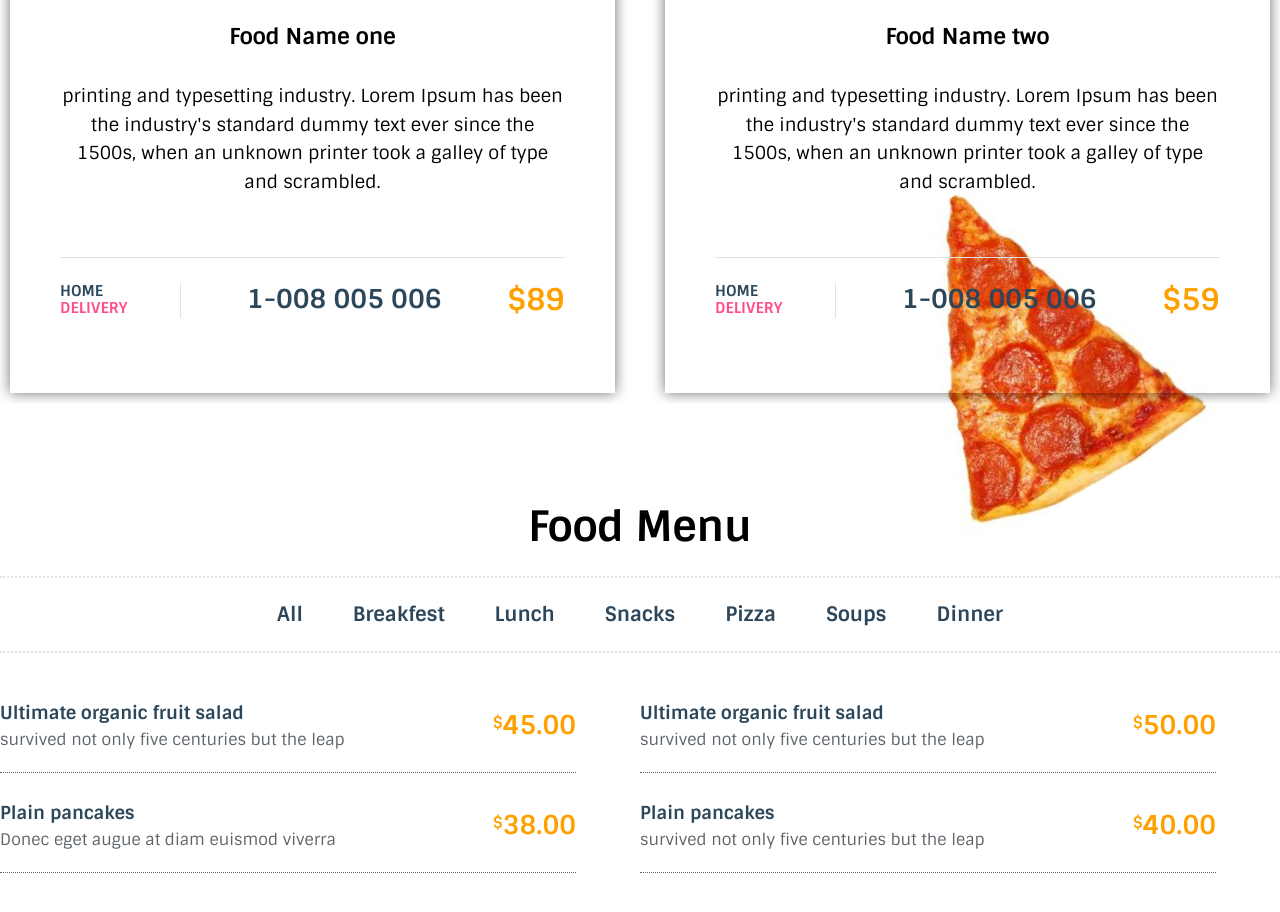
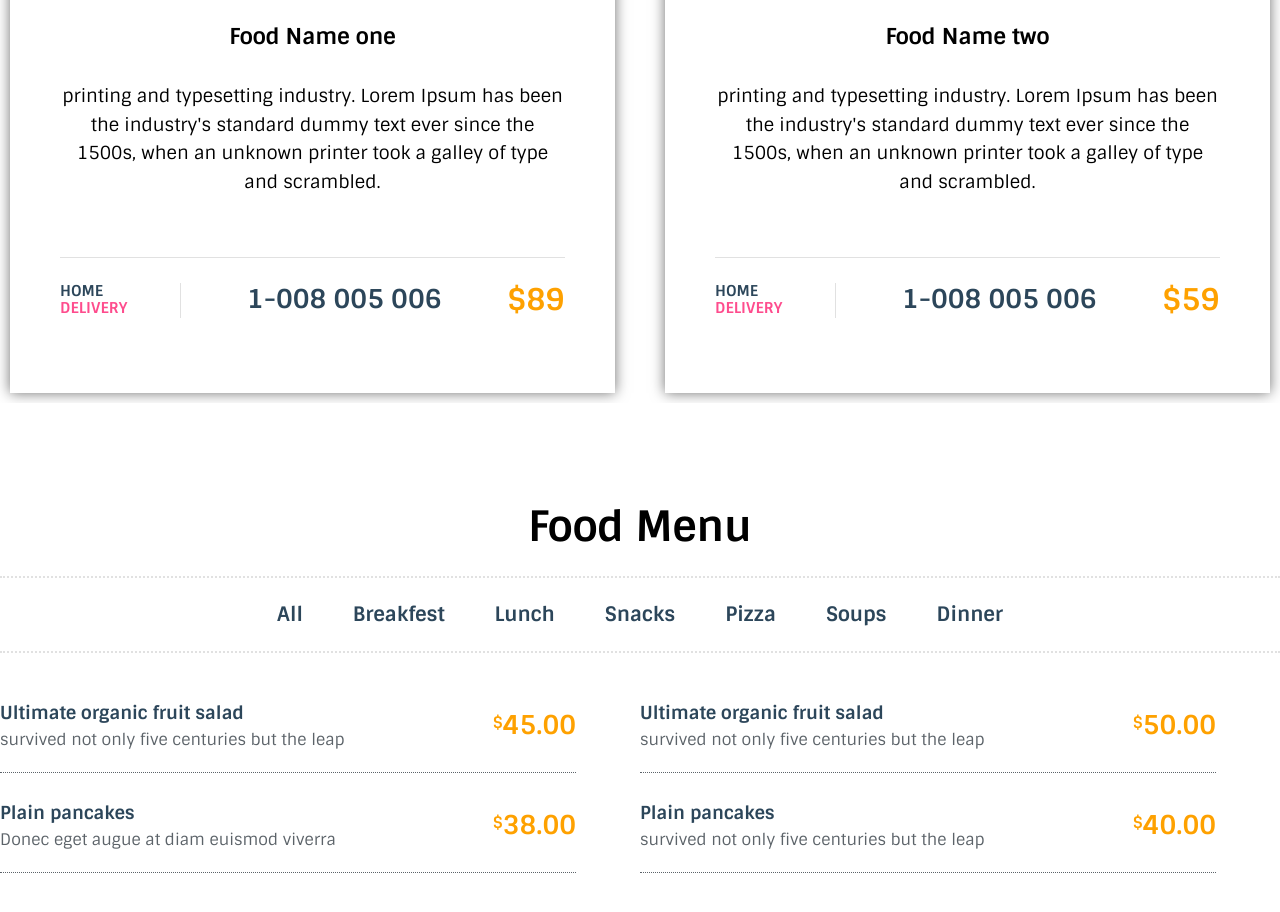
Before and after one commit to Bilnana/Luxury, a website: page index.html in a window 1280 px wide. Shown: the part 1940-2852 px from the top of the page. Drawn offline with Linux system fonts and the light colour scheme; files whose address does not match are found by name.

Commit message:
Changes js file and structure.

```diff
--- a/dest/js/scripts.min.js
+++ b/dest/js/scripts.min.js
@@ -1,9 +1,14 @@
 $( document ).ready(function() {
+  swiperSliders ();
   mobileMenu ();
   isSmallDevice ();
   linkPanels ();
   formValidation ();
 
+});
+
+/* Swiper slider */
+function swiperSliders () {
 
   var swiperHeader = new Swiper('.header-slider', {
     preventClicks: false,
@@ -37,8 +42,7 @@ $( document ).ready(function() {
       prevEl: '.swiper-button-prev',
     },
   });
-});
-
+}
 
 /* Mobile menu */
 function mobileMenu () {
--- a/index.html
+++ b/index.html
@@ -150,9 +150,6 @@
       </div>
       <!-- Add Pagination -->
       <div class="swiper-pagination"></div>
-    </div>
-    <div class="specials__footer">
-      <img src="img/pizza.jpg" alt="Pizza cut">
     </div>
   </section>
   <section class="food">
--- a/js/main.js
+++ b/js/main.js
@@ -1,9 +1,14 @@
 $( document ).ready(function() {
+  swiperSliders ();
   mobileMenu ();
   isSmallDevice ();
   linkPanels ();
   formValidation ();
 
+});
+
+/* Swiper slider */
+function swiperSliders () {
 
   var swiperHeader = new Swiper('.header-slider', {
     preventClicks: false,
@@ -37,8 +42,7 @@ $( document ).ready(function() {
       prevEl: '.swiper-button-prev',
     },
   });
-});
-
+}
 
 /* Mobile menu */
 function mobileMenu () {
--- a/scss/objects/_objects.wrappers.scss
+++ b/scss/objects/_objects.wrappers.scss
@@ -227,19 +227,6 @@
       opacity: 0.5;
     }
   }
-
-  .specials__footer {
-    height: 310px;
-    width: 310px;
-    position: absolute;
-    bottom: 0;
-    right: 8%;
-    transform: rotate(150deg);
-
-    @include mq(to1200) {
-      display: none;
-    }
-  }
 }
 
 .food {
```
Also changed, not shown: dest/css/styles.min.css, 1 other file.
